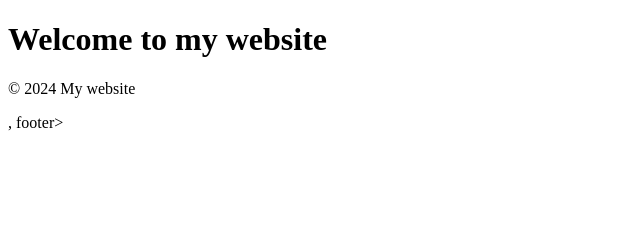
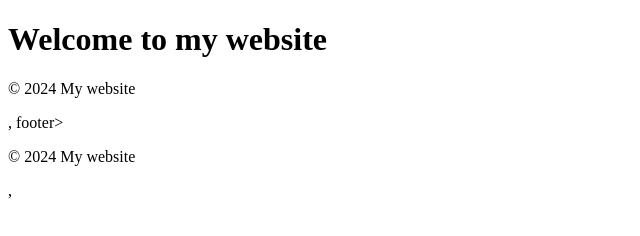
Before and after one commit to garima1kafle/PGS, a plain HTML site: page index.html in a window 1280 px wide. Shown: the whole page, without its empty margins (0-640 px from the left). Drawn offline with Linux system fonts and the light colour scheme.

Commit message:
Add Footer to index.html

```diff
--- a/index.html
+++ b/index.html
@@ -8,3 +8,4 @@
 	</body>
 </html>
 <footer><p>&copy; 2024 My website</p>, footer>
+<footer><p>&copy; 2024 My website</p>, <footer>
```
